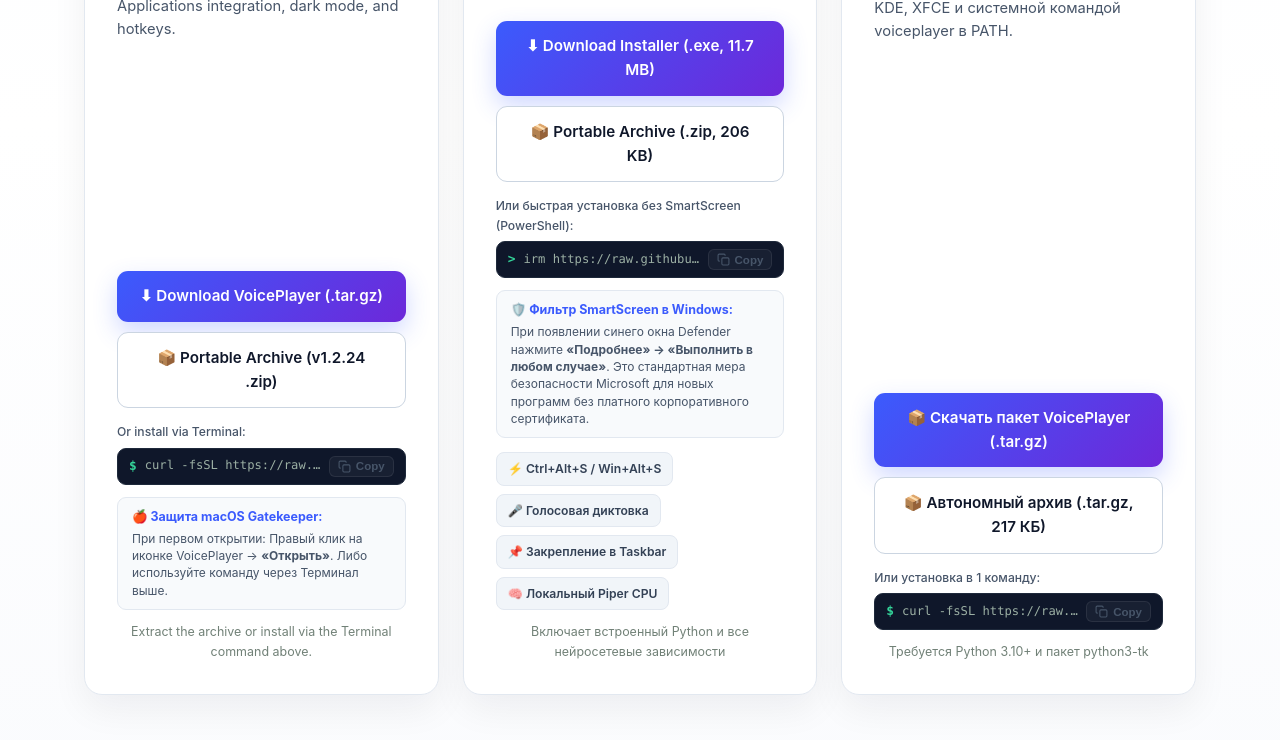
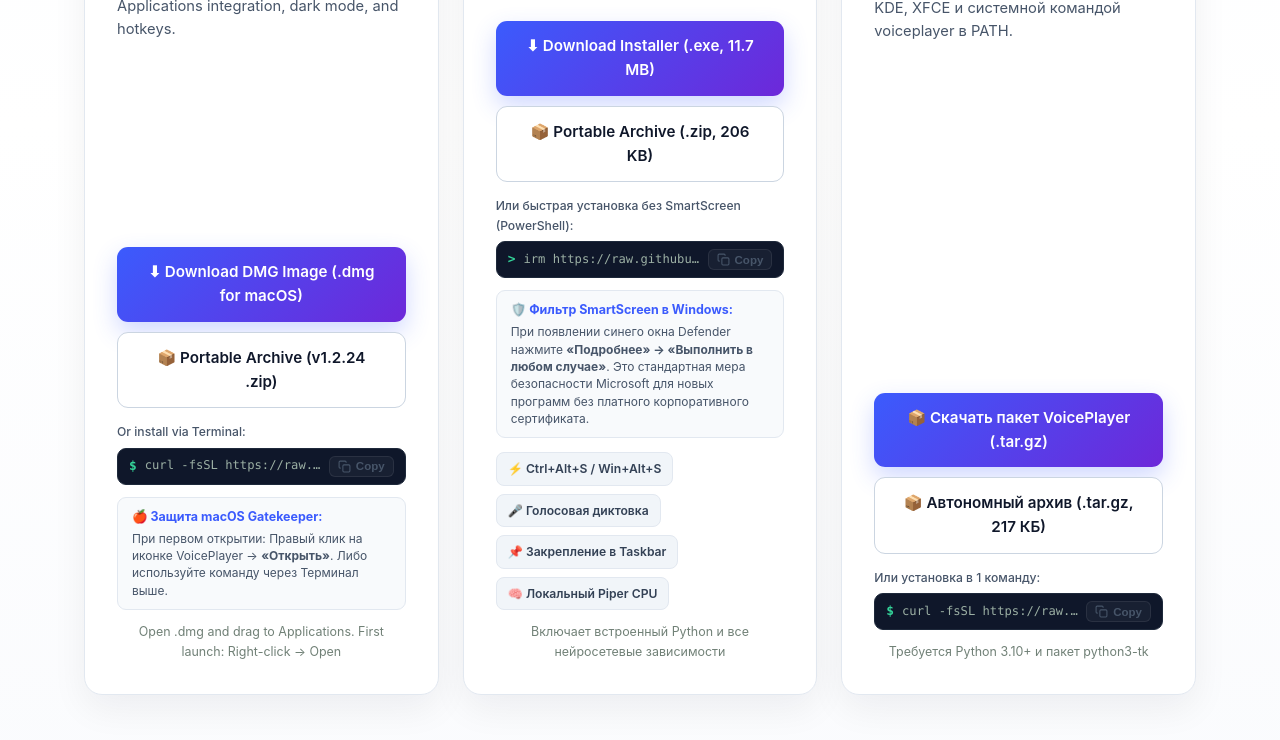
Before and after one commit to infostroper-cloud/voice-player, a plain HTML site: page download.html in a window 1280 px wide. Shown: the part 754-1494 px from the top of the page. Drawn offline with Linux system fonts and the light colour scheme.

Commit message:
web: point macOS .dmg button to real v1.2.24 VoicePlayer.dmg

```diff
--- a/download.html
+++ b/download.html
@@ -594,8 +594,8 @@
         <div class="card-meta" id="meta-mac">macOS 11+ (Big Sur, Monterey, Ventura, Sonoma, Sequoia)</div>
         <p class="card-desc" id="desc-mac">Оптимизировано для чипов Apple Silicon (M1/M2/M3/M4) и Intel x86_64. Нативная интеграция с папкой Программы, поддержка тёмной темы и горячих клавиш.</p>
 
-        <a href="https://github.com/infostroper-cloud/voice-player/releases/download/voice-player-v1.2.5/VoicePlayer-1.2.5-macos-linux.tar.gz" class="btn btn-glow" id="btn-mac-run" onclick="trackDownload('mac', 'tar')">
-          ⬇ Скачать пакет VoicePlayer (.tar.gz)
+        <a href="https://github.com/infostroper-cloud/voice-player/releases/download/voice-player-v1.2.24/VoicePlayer.dmg" class="btn btn-glow" id="btn-mac-run" onclick="trackDownload('mac', 'dmg')">
+          ⬇ Скачать образ (.dmg, для macOS)
         </a>
         <a href="https://github.com/infostroper-cloud/voice-player/releases/download/voice-player-v1.2.24/voice-player-1.2.24.zip" class="btn btn-outline" id="btn-mac-tar" onclick="trackDownload('mac', 'zip')">
           📦 Портативный архив (v1.2.24 .zip)
@@ -901,10 +901,10 @@
         titleMac: "Apple macOS",
         metaMac: "macOS 11+ (Big Sur, Monterey, Ventura, Sonoma, Sequoia)",
         descMac: "Оптимизировано для чипов Apple Silicon (M1/M2/M3/M4) и Intel x86_64. Нативная интеграция с папкой Программы, поддержка тёмной темы и горячих клавиш.",
-        btnMacRun: "⬇ Скачать пакет VoicePlayer (.tar.gz)",
+        btnMacRun: "⬇ Скачать образ (.dmg, для macOS)",
         btnMacTar: "📦 Портативный архив (v1.2.24 .zip)",
         lblMacCmd: "Или установка через Терминал:",
-        hintMac: "Распакуйте архив или установите через Терминал командой выше.",
+        hintMac: "Откройте .dmg и перетащите в «Программы». При первом запуске: Правый клик → Открыть",
         titleWin: "Microsoft Windows",
         metaWin: "Windows 10 / 11 (64-бит)",
         descWin: "Полноценный графический установщик с автоматическим созданием ярлыков на Рабочем столе, закреплением в панели задач и фоновым обновлением.",
@@ -943,10 +943,10 @@
         titleMac: "Apple macOS",
         metaMac: "macOS 11+ (Big Sur, Monterey, Ventura, Sonoma, Sequoia)",
         descMac: "Optimized for Apple Silicon (M1/M2/M3/M4) and Intel x86_64. Native Applications integration, dark mode, and hotkeys.",
-        btnMacRun: "⬇ Download VoicePlayer (.tar.gz)",
+        btnMacRun: "⬇ Download DMG Image (.dmg for macOS)",
         btnMacTar: "📦 Portable Archive (v1.2.24 .zip)",
         lblMacCmd: "Or install via Terminal:",
-        hintMac: "Extract the archive or install via the Terminal command above.",
+        hintMac: "Open .dmg and drag to Applications. First launch: Right-click → Open",
         titleWin: "Microsoft Windows",
         metaWin: "Windows 10 / 11 (64-bit)",
         descWin: "Full-featured GUI installer with desktop shortcuts, taskbar pinning, and background self-healing auto-updates.",
@@ -985,10 +985,10 @@
         titleMac: "Apple macOS",
         metaMac: "macOS 11+ (Big Sur, Monterey, Ventura, Sonoma, Sequoia)",
         descMac: "Optimizado para chips Apple Silicon (M1-M4) e Intel x86_64. Integración nativa en Aplicaciones y modo oscuro.",
-        btnMacRun: "⬇ Descargar paquete VoicePlayer (.tar.gz)",
+        btnMacRun: "⬇ Descargar imagen (.dmg para macOS)",
         btnMacTar: "📦 Archivo portátil (v1.2.24 .zip)",
         lblMacCmd: "O instalar por Terminal:",
-        hintMac: "Extrae el archivo o instala con el comando de Terminal de arriba.",
+        hintMac: "Abre el .dmg y arrastra a Aplicaciones. Primer inicio: Clic derecho → Abrir",
         titleWin: "Microsoft Windows",
         metaWin: "Windows 10 / 11 (64 bits)",
         descWin: "Instalador con creación de accesos directos, anclaje a barra de tareas y autoactualización.",
@@ -1027,10 +1027,10 @@
         titleMac: "Apple macOS",
         metaMac: "macOS 11+ (Big Sur, Monterey, Ventura, Sonoma, Sequoia)",
         descMac: "Apple Silicon (M1〜M4) および Intel に最適化。アプリケーションフォルダ連携、ダークテーマ、ショートカット対応。",
-        btnMacRun: "⬇ VoicePlayer パッケージをダウンロード (.tar.gz)",
+        btnMacRun: "⬇ ディスクイメージをダウンロード (.dmg, macOS用)",
         btnMacTar: "📦 ポータブルアーカイブ (v1.2.24 .zip)",
         lblMacCmd: "またはターミナルからインストール:",
-        hintMac: "アーカイブを展開するか、上のターミナルコマンドでインストールしてください。",
+        hintMac: ".dmg を開き「アプリケーション」へ移動。初回起動: 右クリック →「開く」",
         titleWin: "Microsoft Windows",
         metaWin: "Windows 10 / 11 (64ビット)",
         descWin: "デスクトップショートカット作成、タスクバーピン留め、自動バックグラウンド更新を備えたGUIインストーラー。",
@@ -1069,10 +1069,10 @@
         titleMac: "Apple macOS",
         metaMac: "macOS 11+ (Big Sur, Monterey, Ventura, Sonoma, Sequoia)",
         descMac: "针对 Apple Silicon (M1-M4) 和 Intel 深度优化。原生应用程序目录集成，支持深色模式与快捷键。",
-        btnMacRun: "⬇ 下载 VoicePlayer 安装包 (.tar.gz)",
+        btnMacRun: "⬇ 下载磁盘镜像 (.dmg, macOS)",
         btnMacTar: "📦 便携压缩包 (v1.2.24 .zip)",
         lblMacCmd: "或通过终端命令安装:",
-        hintMac: "解压压缩包，或使用上方终端命令一键安装。",
+        hintMac: "打开 .dmg 并拖入“应用程序”。首次启动：右键点击 → 选择“打开”",
         titleWin: "Microsoft Windows",
         metaWin: "Windows 10 / 11 (64位)",
         descWin: "全功能图形化安装包，自动创建桌面图标、任务栏锁定与后台自我修复更新。",
```
Also changed, not shown: web/download.html (+12 -12 lines).
